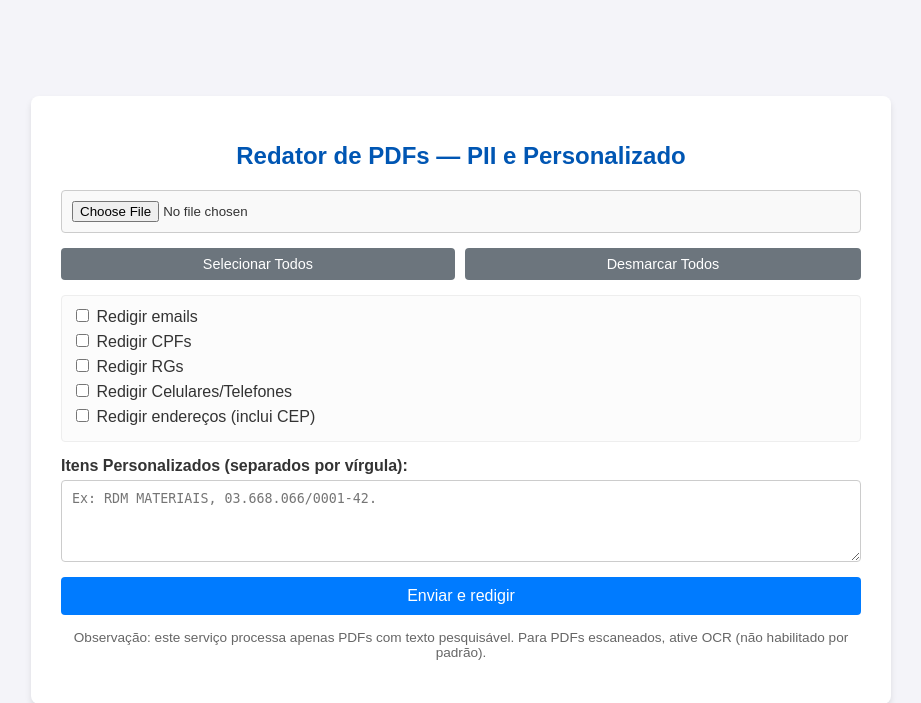
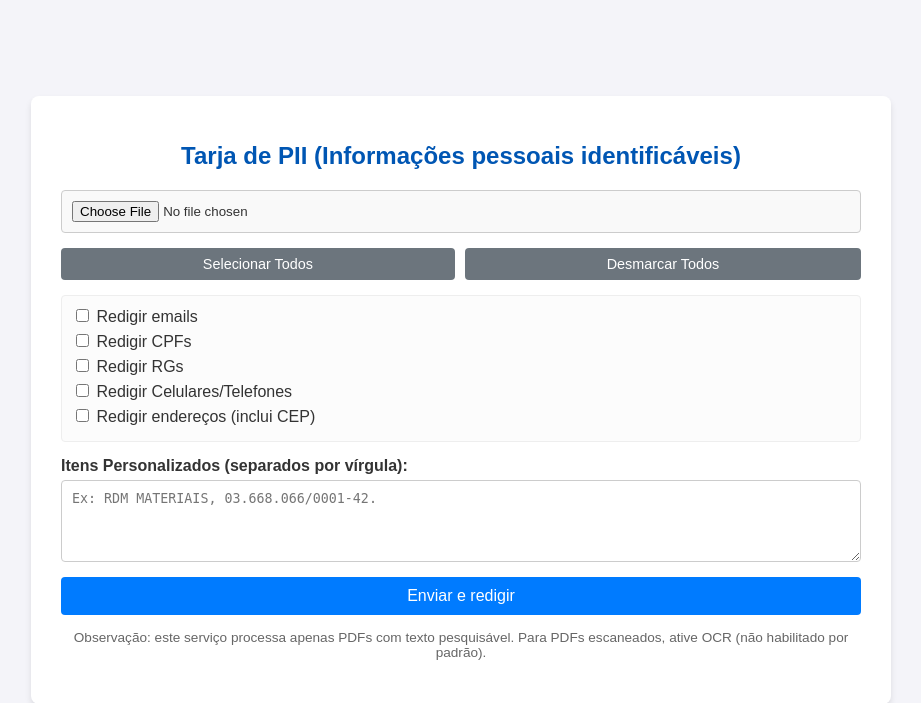
Before and after one commit to relitosouza/tarja_documentos, a Flask app: page / in a window 1280 px wide. Shown: the top 703 px of the page, without its empty margins (179-1100 px from the left). Run offline with Flask 3, Linux system fonts and the light colour scheme.

Commit message:
Update index.html

```diff
--- a/templates/index.html
+++ b/templates/index.html
@@ -4,13 +4,13 @@
 <head>
     <meta charset="utf-8">
     <meta name="viewport" content="width=device-width, initial-scale=1">
-    <title>Redator de PDFs</title>
+    <title>Tarja PDFs</title>
     <link rel="stylesheet" href="/static/style.css">
 </head>
 
 <body>
     <div class="container">
-        <h1>Redator de PDFs — PII e Personalizado</h1>
+        <h1>Tarja de PII (Informações pessoais identificáveis) </h1>
         {% with messages = get_flashed_messages() %}
         {% if messages %}
         <ul class="flashes">
```
